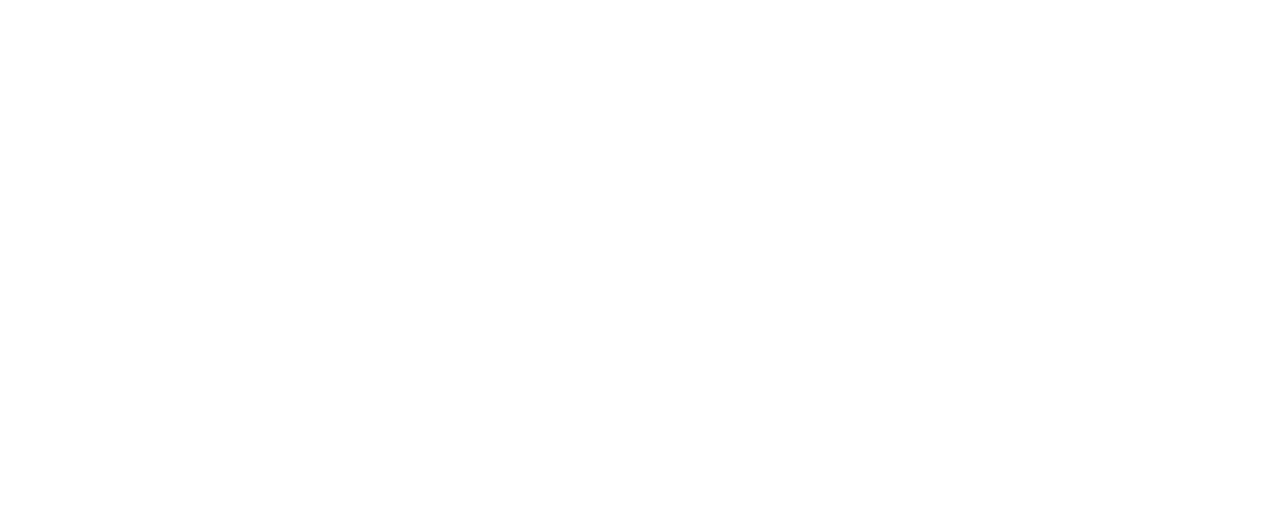
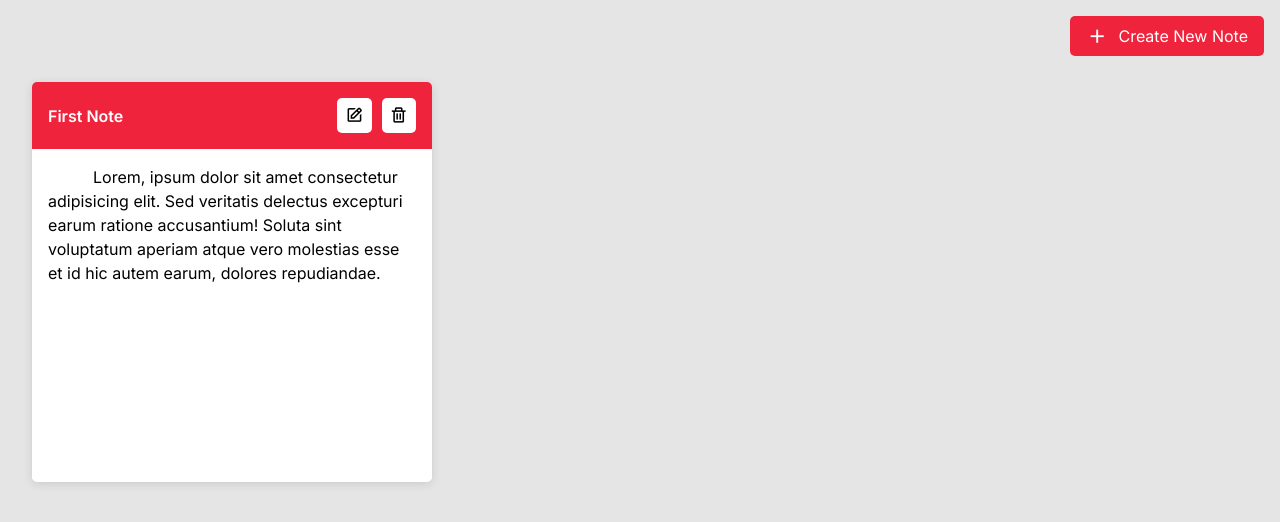
Before and after one commit to melihsahtulek/50-projects-with-javaScript, a plain HTML site: page notes-app/index.html in a window 1280 px wide. Drawn offline with nearby package versions, Linux system fonts and the light colour scheme.

Commit message:
work in progess notes app

```diff
--- a/notes-app/assets/css/styles.css
+++ b/notes-app/assets/css/styles.css
@@ -0,0 +1,79 @@
+#container {
+  padding: 2rem;
+  display: flex;
+  flex-wrap: wrap;
+}
+
+#container .note {
+  width: 400px;
+  height: 400px;
+  background-color: #ffffff;
+  border-radius: 5px;
+  overflow: hidden;
+  box-shadow: rgba(99, 99, 99, 0.2) 0px 2px 8px 0px;
+  margin-right: 2rem;
+  margin-top: 50px;
+}
+
+#container .note .header {
+  background-color: #ef233c;
+  padding: 1rem;
+  display: flex;
+  justify-content: flex-end;
+}
+
+#container .note .header input {
+  margin-right: auto;
+  border: none;
+  outline: none;
+  background-color: transparent;
+  color: #ffffff;
+  font-weight: var(--font-600);
+  text-transform: capitalize;
+}
+
+#container .note .header button {
+  background-color: #ffffff;
+  border: none;
+  padding: 0.5rem;
+  font-size: 1.15rem;
+  line-height: 1;
+  border-radius: 5px;
+  cursor: pointer;
+}
+
+#container .note .header button:not(:last-of-type) {
+  margin-right: 10px;
+}
+
+#container .note textarea {
+  width: 100%;
+  height: calc(400px - 70px);
+  resize: none;
+  overflow: auto;
+  border: none;
+  outline: none;
+  padding: 1rem;
+}
+
+.create-new-note-btn {
+  padding: 0.5rem 1rem;
+  position: absolute;
+  top: 1rem;
+  right: 1rem;
+  display: flex;
+  align-items: center;
+  justify-content: center;
+  text-transform: capitalize;
+  background-color: #ef233c;
+  border: none;
+  outline: none;
+  border-radius: 5px;
+  cursor: pointer;
+  color: #ffffff;
+}
+
+.create-new-note-btn i {
+  font-size: 1.4rem;
+  margin-right: 10px;
+}
--- a/notes-app/index.html
+++ b/notes-app/index.html
@@ -5,10 +5,30 @@
     <meta http-equiv="X-UA-Compatible" content="IE=edge" />
     <meta name="viewport" content="width=device-width, initial-scale=1.0" />
     <title>project-11 | @melihsahtulek</title>
+    <link href="https://unpkg.com/boxicons@2.1.2/css/boxicons.min.css" rel="stylesheet" />
     <link rel="stylesheet" href="../global.css" />
     <link rel="stylesheet" href="./assets/css/styles.css" />
   </head>
-  <body>
+  <body bgcolor="#e5e5e5">
+    <div id="container">
+      <div class="note">
+        <div class="header">
+          <input type="text" name="note_title" value="first note" />
+          <button type="button">
+            <i class="bx bx-edit"></i>
+          </button>
+          <button type="button">
+            <i class="bx bx-trash"></i>
+          </button>
+        </div>
+        <textarea name="note_textarea">
+          Lorem, ipsum dolor sit amet consectetur adipisicing elit. Sed veritatis delectus excepturi earum ratione accusantium! Soluta sint voluptatum aperiam atque vero molestias esse et id hic autem earum, dolores repudiandae.
+        </textarea>
+      </div>
+
+      <button type="button" class="create-new-note-btn"><i class="bx bx-plus"></i> create new note</button>
+    </div>
+
     <script src="./assets/js/main.js"></script>
   </body>
 </html>
```
